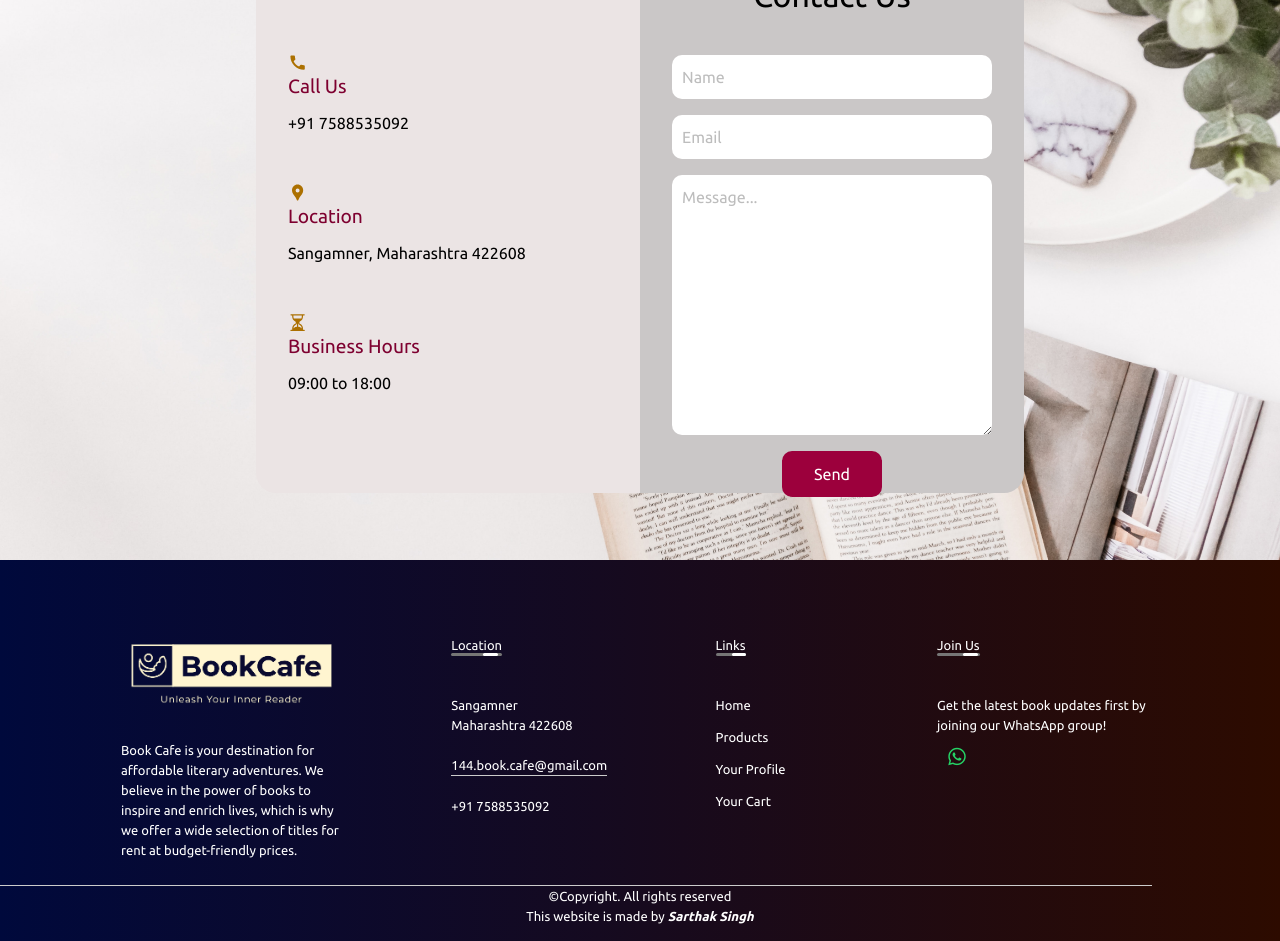
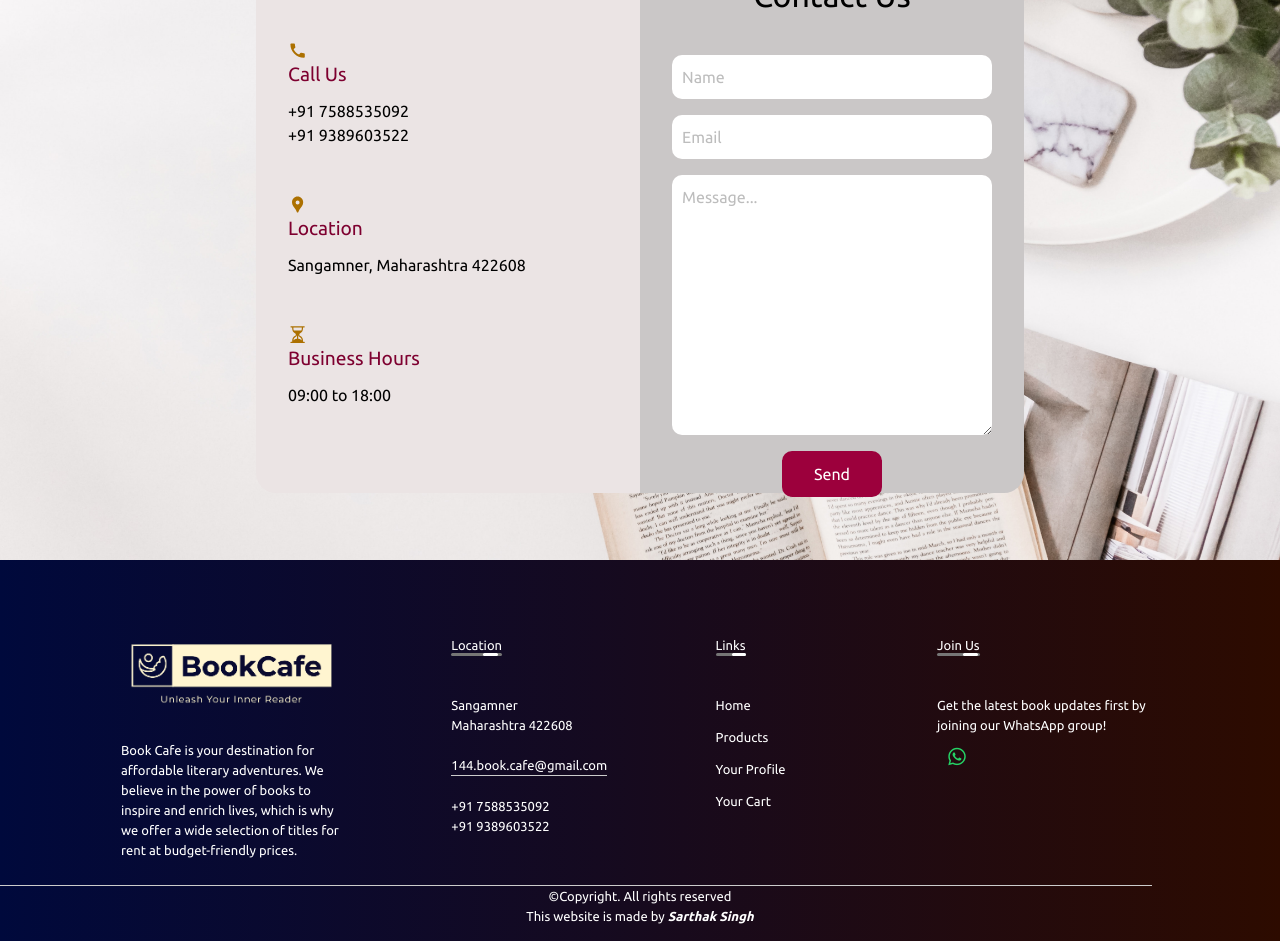
Before and after one commit to sarthakk1890/bookCafe, a React (Vite) app in the folder client/: page /contact in a window 1280 px wide. Shown: the part 240-1181 px from the top of the page. Built offline with nearby package versions, Linux system fonts and the light colour scheme; no server answers.

Commit message:
Added new number

```diff
--- a/client/src/Components/Cart/PaymentMode/index.tsx
+++ b/client/src/Components/Cart/PaymentMode/index.tsx
@@ -102,14 +102,14 @@ const PaymentMode: React.FC = () => {
                     };
 
                     const { data } = await paymentVerification(requestBody);
-                    console.log(data);
-                    // const statusId = data.savedOrder._id;
+                    // console.log(data);
+                    const statusId = data.savedOrder._id;
 
                     toast.success("Order placed successfully", {
                         autoClose: 2000
                     })
 
-                    // navigate(`/paymentSuccess/${statusId}`)
+                    navigate(`/paymentSuccess/${statusId}`)
 
                 },
                 theme: {
--- a/client/src/Components/Contact/index.tsx
+++ b/client/src/Components/Contact/index.tsx
@@ -28,6 +28,7 @@ const Conatct: React.FC = () => {
         <div>
           <h3><MdCall /> Call Us</h3>
           <motion.p {...option}>+91 7588535092</motion.p>
+          <motion.p {...option}>+91 9389603522</motion.p>
         </div>
         <div>
           <h3><MdLocationPin /> Location</h3>
--- a/client/src/Components/Layout/Footer/index.tsx
+++ b/client/src/Components/Layout/Footer/index.tsx
@@ -23,6 +23,7 @@ const Footer: React.FC = () => {
                     <p>Maharashtra 422608</p>
                     <p className="email-id">144.book.cafe@gmail.com</p>
                     <h4>+91 7588535092</h4>
+                    <h4>+91 9389603522</h4>
                 </div>
 
                 <div className="col">
```
